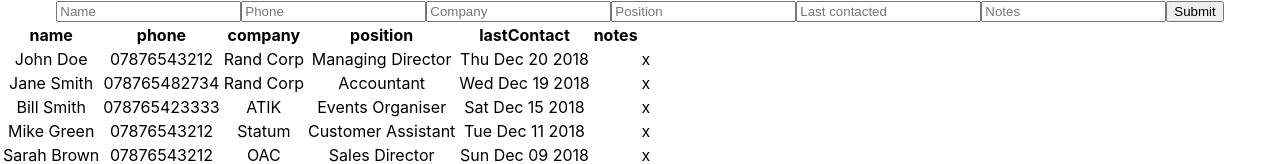
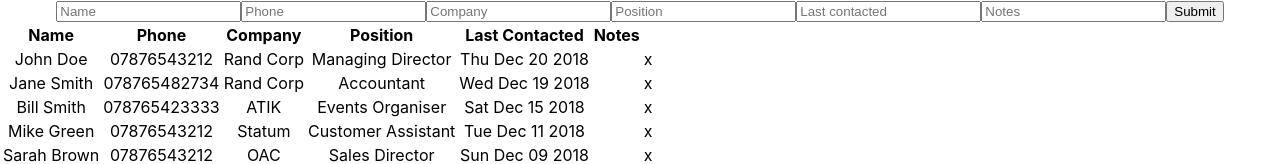
Before and after one commit to rob137/rolodex, a React (Create React App) app: page / in a window 1280 px wide. Shown: the top 164 px of the page. Built offline with nearby package versions, Linux system fonts and the light colour scheme.

Commit message:
Fix table header capitalisation

```diff
--- a/src/ContactList.tsx
+++ b/src/ContactList.tsx
@@ -15,7 +15,12 @@ export default function ContactList(props: ContactListProps) {
     <table>
       <tbody>
         <tr>
-          {props.fieldNames.map((fieldName, key) => <th key={key}>{fieldName}</th>)}
+          {props.fieldNames.map((fieldName, key) => {
+            const header = (
+              fieldName === 'lastContact' ? 'Last Contacted' : fieldName.charAt(0).toUpperCase() + fieldName.slice(1)
+            );
+            return <th key={key}>{header}</th>
+          })}
         </tr>
         {
           props.contactData.map((contact: Contact, key) => {
```
